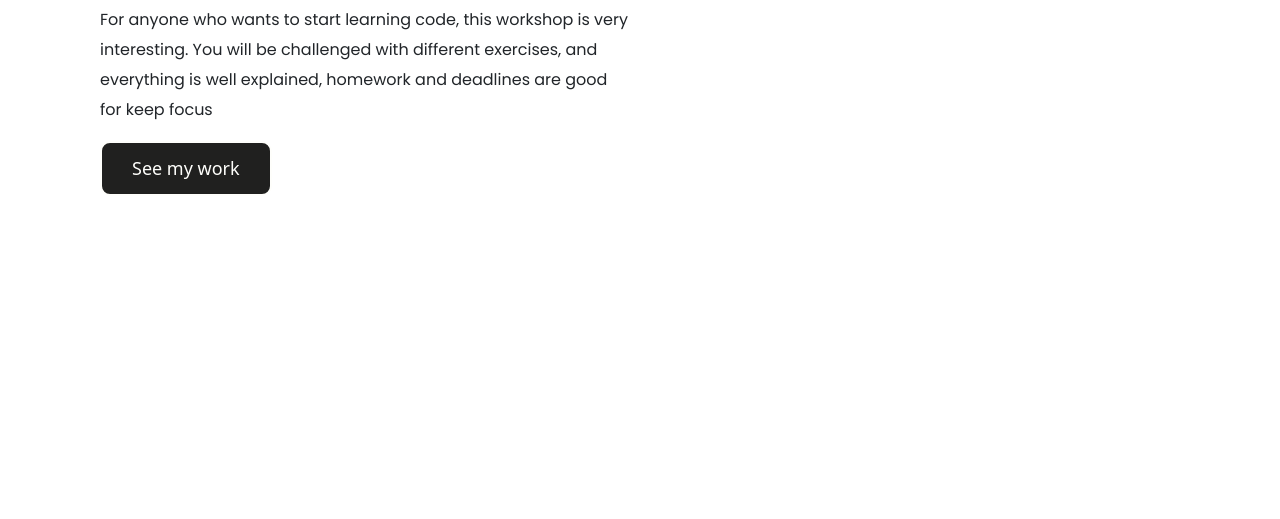
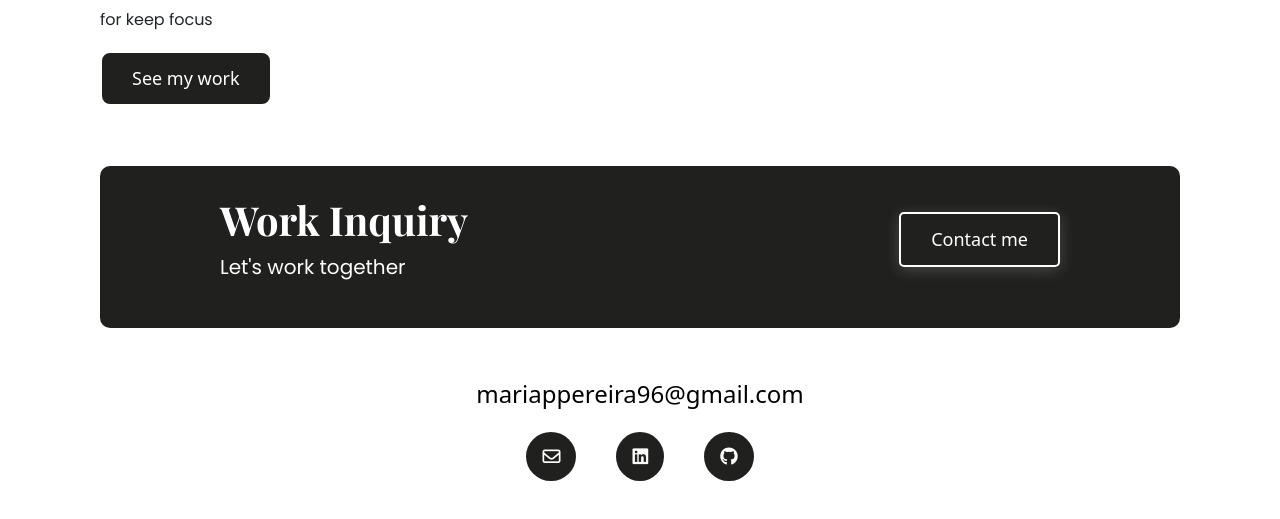
Before and after one commit to Mpp216/my-portefolio-project-MPP, a plain HTML site: page about.html in a window 1280 px wide. Shown: the part 633-1152 px from the top of the page. Before the commit the page ends 989 px from the top, so only its background shows below. Drawn offline with nearby package versions, Linux system fonts and the light colour scheme; a web font is replaced by a local one.

Commit message:
Add footer in all pages and style it

```diff
--- a/about.html
+++ b/about.html
@@ -81,6 +81,38 @@
             <img src="images/me.png" class="maria-photo" alt="maria photo" />
           </div>
         </div>
+        <footer>
+          <div
+            class="contact-box d-flex justify-content-between mb-5 d-none d-md-flex"
+          >
+            <div>
+              <h4>Work Inquiry</h4>
+              <p>Let's work together</p>
+            </div>
+            <div>
+              <a href="" class="btn btn-branding mt-3">Contact me</a>
+            </div>
+          </div>
+          <div class="d-flex justify-content-center">
+            <a href="mailto:mariappereira96@gmail.com" class="email-link"
+              >mariappereira96@gmail.com</a
+            >
+          </div>
+          <div class="social-links d-flex justify-content-center">
+            <a href="mailto:mariappereira96@gmail.com" target="_blank">
+              <i class="fa-regular fa-envelope"></i
+            ></a>
+            <a
+              href="https://www.linkedin.com/in/mariapretopereira/"
+              target="_blank"
+            >
+              <i class="fa-brands fa-linkedin"></i
+            ></a>
+            <a href="https://github.com/Mpp216" target="_blank"
+              ><i class="fa-brands fa-github"></i
+            ></a>
+          </div>
+        </footer>
       </div>
     </div>
   </body>
--- a/src/styles.css
+++ b/src/styles.css
@@ -70,8 +70,9 @@ p {
   font-size: 18px;
   line-height: 27px;
   padding: 12px 30px;
-  margin-top: 25px;
+
   box-shadow: rgba(239, 239, 239, 0.2) 0px 3px 15px 0px;
+  transition: all 100ms ease-in-out;
 }
 
 .btn-branding:hover {
@@ -95,7 +96,7 @@ p {
 }
 
 .about-section {
-  padding: 160px 30px;
+  padding: 70px 30px;
 }
 
 .about-me h1 {
@@ -168,6 +169,51 @@ p {
   text-align: center;
 }
 
+footer {
+  margin: 60px 0;
+}
+
+footer .contact-box {
+  background-color: #20201f;
+  padding: 30px 120px;
+  border-radius: 10px;
+}
+
+footer h4 {
+  color: white;
+  font-size: 40px;
+}
+
+footer p {
+  color: #fefefb;
+  font-size: 20px;
+}
+
+footer .email-link {
+  text-decoration: none;
+  color: black;
+  font-size: 24px;
+}
+
+footer .email-link:hover {
+  color: #f6cf1c;
+}
+
+footer .social-links a {
+  margin: 20px;
+  color: #fefefb;
+  background-color: #20201f;
+  padding: 11px 16px;
+  font-size: 18px;
+  border-radius: 50%;
+}
+
+footer .social-links a:hover {
+  color: #20201f;
+  background-color: #fefefb;
+  transition: all 100ms ease-in-out;
+}
+
 @media (max-width: 900px) {
   .hero {
     padding: 80px 20px;
@@ -223,4 +269,8 @@ p {
   .content h3 {
     font-size: 19px;
   }
+
+  footer .contact-box {
+    padding: 30px;
+  }
 }
```
Also changed, not shown: contact.html (+32 -0 lines), index.html (+32 -0 lines), work.html (+32 -0 lines).
